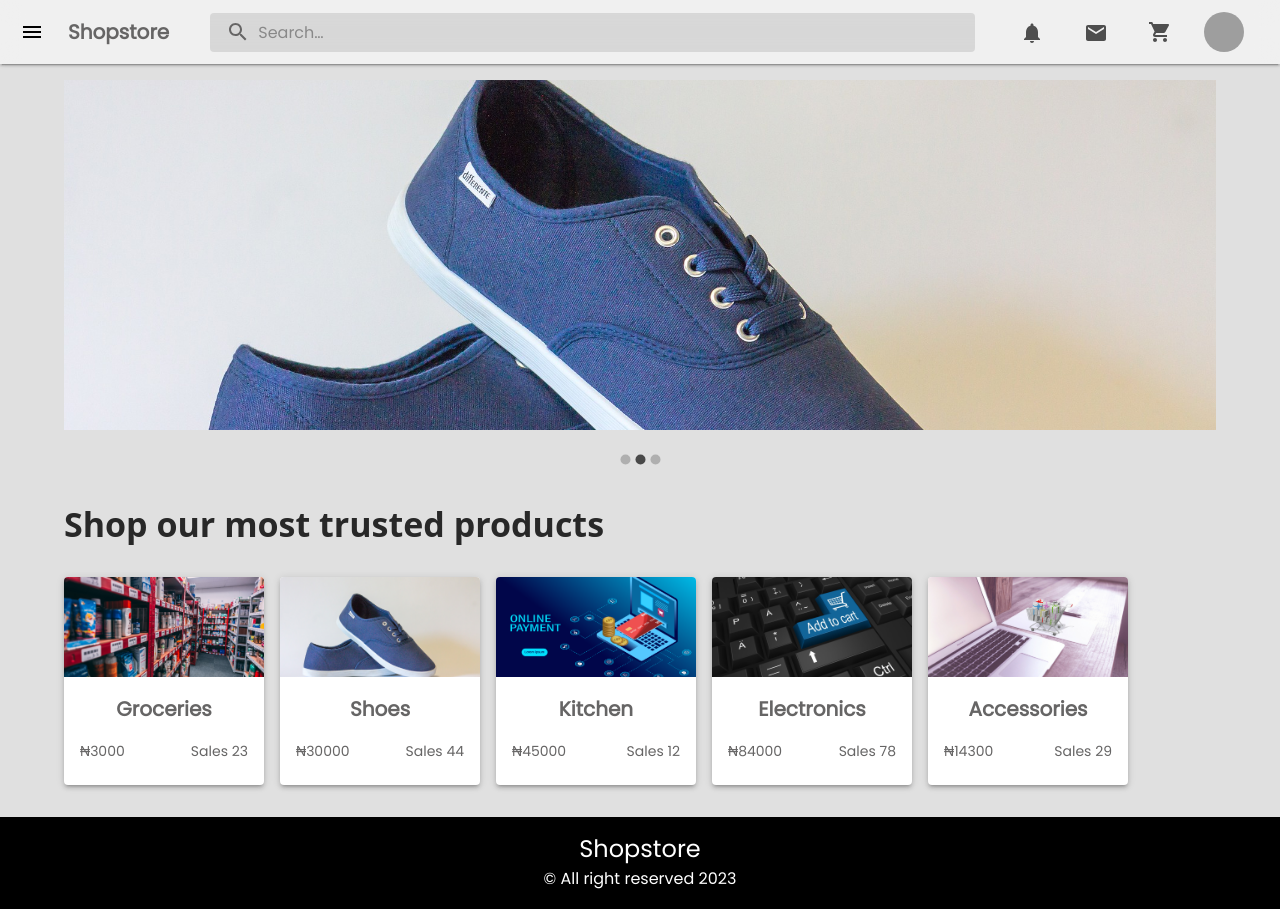
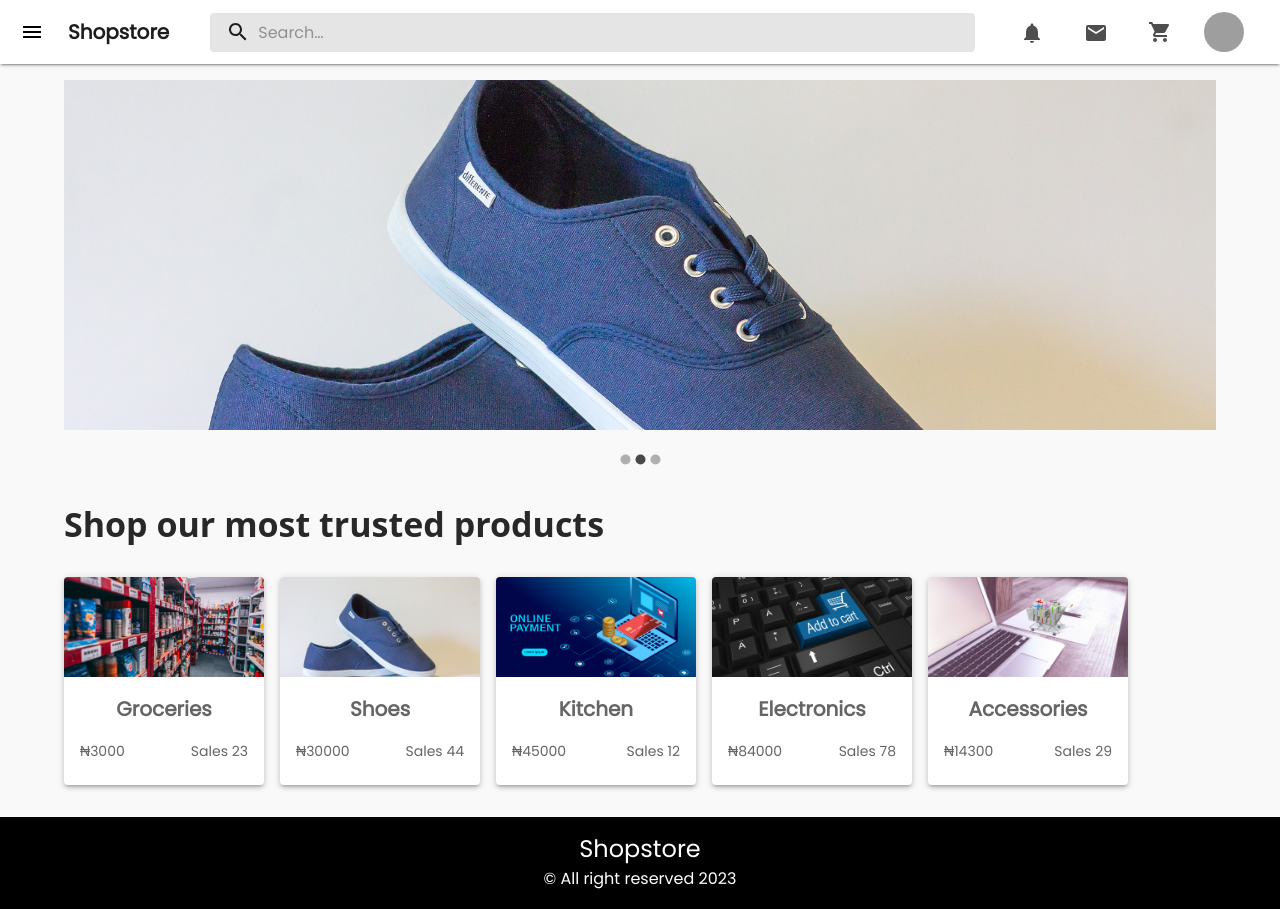
Before and after one commit to devsammyy/shopstore, a React (Vite) app: page / in a window 1280 px wide. Built offline with nearby package versions, Linux system fonts and the light colour scheme; grey boxes are pictures that could not be loaded.

Commit message:
add cart board

```diff
--- a/src/App.css
+++ b/src/App.css
@@ -4,5 +4,5 @@ main {
 }
 
 body {
-  background-color: #e0e0e0 !important;
+  background-color: #f9f9f9 !important;
 }
--- a/src/components/Header/Header.tsx
+++ b/src/components/Header/Header.tsx
@@ -29,8 +29,8 @@ export default function Header() {
       <AppBar
         component="nav"
         sx={{
-          background: "rgba(255, 255, 255, 0.5)",
-          color: "#666565",
+          background: "rgba(255, 255, 255, 1)",
+          color: "#1d1d1d",
           backdropFilter: "blur(12px)",
         }}
         elevation={2}
```
